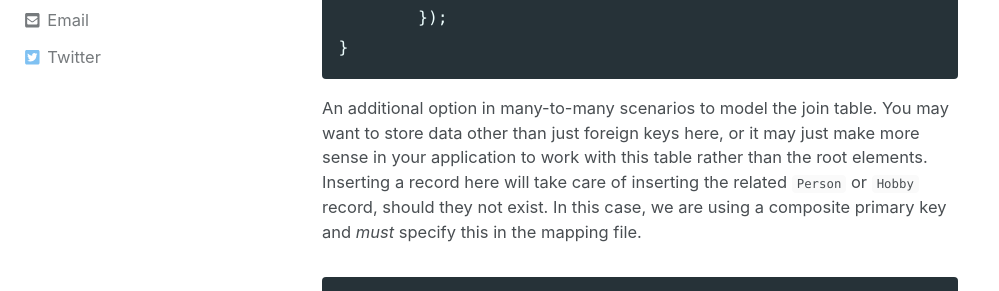
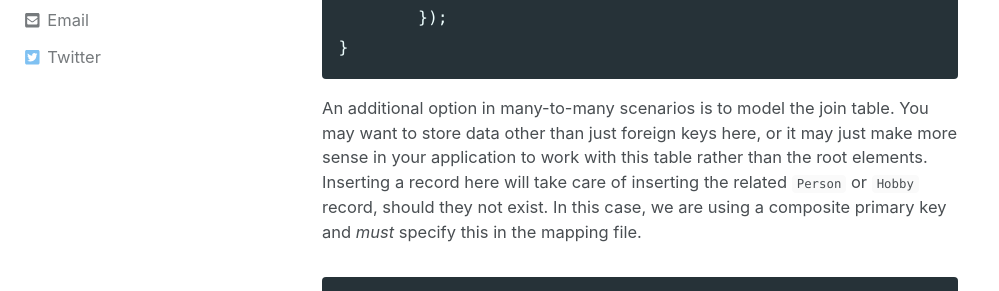
Before and after one commit to testedwithf5/testedwithf5.github.io, a Jekyll site: the page built from _posts/2018-05-27-entity-framework-refresher-many-to-many.markdown, in a window 1280 px wide and 900 px high, scrolled down 2227 px. Shown: the part 162-453 px from the top of the window, without its empty margins (0-999 px from the left). Built offline with Jekyll 4.4.1, drawn with Linux system fonts in a browser that asks for light colours; nearby versions of some CDN libraries; comment, search, counter and statistics services are not loaded.

```diff
--- a/_includes/head.html
+++ b/_includes/head.html
@@ -8,6 +8,7 @@
 <meta name="HandheldFriendly" content="True">
 <meta name="MobileOptimized" content="320">
 <meta name="viewport" content="width=device-width, initial-scale=1.0">
+<meta name="google-site-verification" content="EVB1blAndgx3M2KuDYVvk5b-rtod996YYkFZp4bMAW0" />
 <meta name="google-site-verification" content="EVB1blAndgx3M2KuDYVvk5b-rtod996YYkFZp4bMAW0" />
 
 <script>
--- a/_posts/2018-05-27-entity-framework-refresher-many-to-many.markdown
+++ b/_posts/2018-05-27-entity-framework-refresher-many-to-many.markdown
@@ -80,7 +80,7 @@ public PersonMap()
 }
 {% endhighlight %}
 
-An additional option in many-to-many scenarios to model the join table.  You may want to store data other than just foreign keys here, or it may just make more sense in your application to work with this table rather than the root elements.  Inserting a record here will take care of inserting the related `Person` or `Hobby` record, should they not exist.  In this case, we are using a composite primary key and <em>must</em> specify this in the mapping file.
+An additional option in many-to-many scenarios is to model the join table.  You may want to store data other than just foreign keys here, or it may just make more sense in your application to work with this table rather than the root elements.  Inserting a record here will take care of inserting the related `Person` or `Hobby` record, should they not exist.  In this case, we are using a composite primary key and <em>must</em> specify this in the mapping file.
 
 {% highlight csharp %}
 public class PersonHobby
--- a/_posts/2018-05-28-entity-framework-refresher-many-to-many.1.markdown
+++ b/_posts/2018-05-28-entity-framework-refresher-many-to-many-self.markdown
@@ -1,7 +1,7 @@
 ---
 layout: single
 title:  "Entity Framework 6 Refresher: Many To Many Referencing Self"
-date:   2018-05-27 09:30:00 -0500
+date:   2018-05-28 09:30:00 -0500
 categories: entity-framework
 comments: true
 published: true
```
